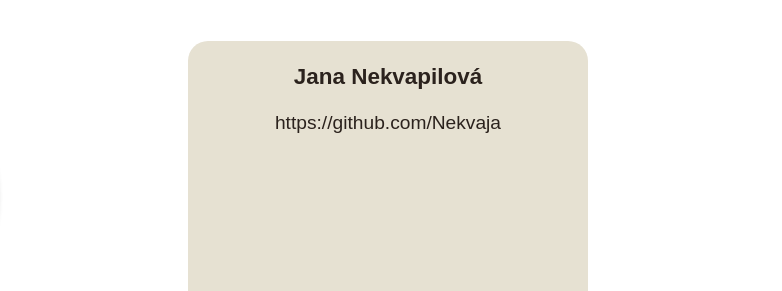
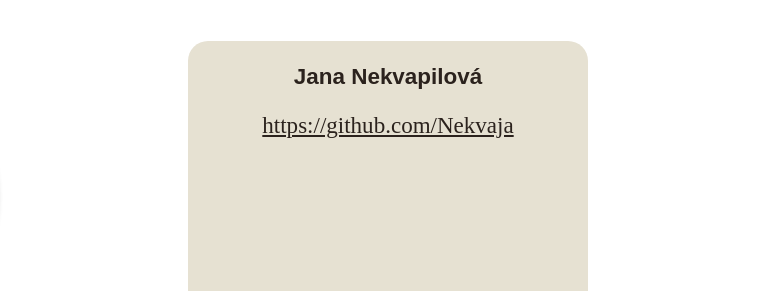
Before and after one commit to Nekvaja/o-projektu, a plain HTML site: page Jana.html in a window 1280 px wide. Shown: the part 187-478 px from the top of the page, 498-1280 px from the left. Drawn offline with Linux system fonts and the light colour scheme.

Commit message:
úprava odkazů na github na profilových stránkách

```diff
--- a/Jana.html
+++ b/Jana.html
@@ -25,7 +25,7 @@
         </section>
         <div class="profil-info">
          <h3>Jana Nekvapilová</h3>
-         <p>https://github.com/Nekvaja</p>
+         <a class="link-github" href="https://github.com/Nekvaja">https://github.com/Nekvaja</a>
 
 
         </div>
--- a/style.css
+++ b/style.css
@@ -220,6 +220,11 @@
   font-style: italic;
 }
 
+.link-github {
+  font-size: 1.2rem;
+  text-decoration: underline;
+}
+
 
 @media (max-width: 840px) {
   .profil-section {
```
Also changed, not shown: Lucka.html (+1 -1 lines).
